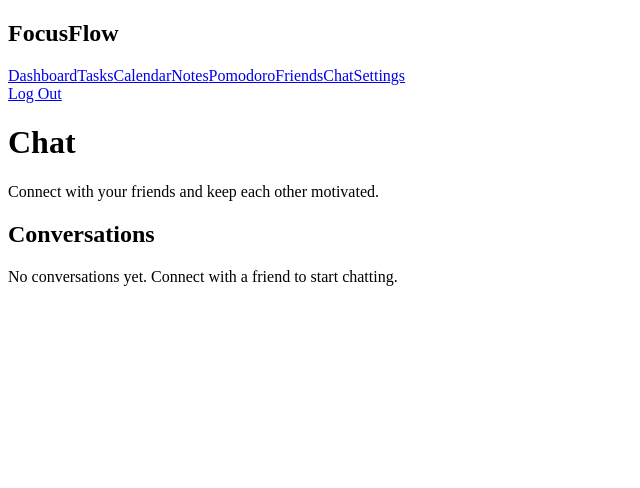
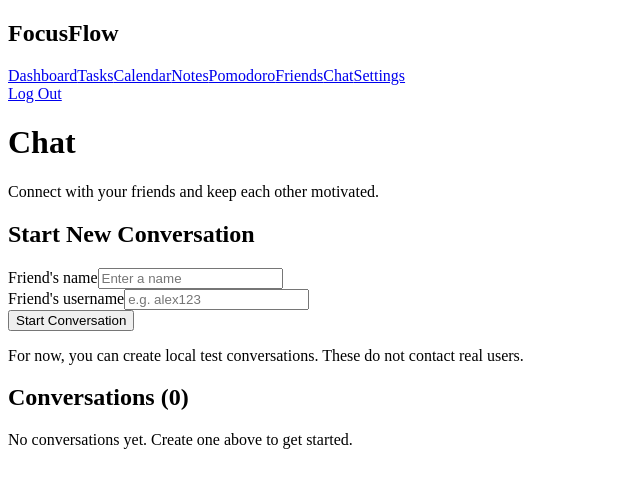
Before and after one commit to brageemah-web/FocusFlow, a React (Vite) app in the folder Frontend/FocusFlow/: page /chat in a window 1280 px wide. Shown: the top 488 px of the page, without its empty margins (0-640 px from the left). Built offline with nearby package versions, Linux system fonts and the light colour scheme.

Commit message:
add persist chat conversations

```diff
--- a/Frontend/FocusFlow/src/pages/Chat.jsx
+++ b/Frontend/FocusFlow/src/pages/Chat.jsx
@@ -1,35 +1,110 @@
-
-import { useState } from "react";
+import { useEffect, useState } from "react";
 import Navigation from "../components/Navigation";
 
+const STORAGE_KEY = "focusflow_chat_conversations";
+
+function loadConversations() {
+    try {
+        const saved = localStorage.getItem(STORAGE_KEY);
+
+        if (!saved) return [];
+
+        const parsed = JSON.parse(saved);
+
+        return Array.isArray(parsed) ? parsed : [];
+    } catch (error) {
+        console.error("Could not load conversations:", error);
+        return [];
+    }
+}
+
 function Chat() {
-    const [conversations, setConversations] = useState([]);
+    const [conversations, setConversations] = useState(loadConversations);
     const [selectedChatId, setSelectedChatId] = useState(null);
+
+    const [friendName, setFriendName] = useState("");
+    const [friendUsername, setFriendUsername] = useState("");
+
     const [message, setMessage] = useState("");
+    const [statusMessage, setStatusMessage] = useState("");
 
     const selectedChat = conversations.find(
         (chat) => chat.id === selectedChatId
     );
 
+    // Save conversations whenever they change
+    useEffect(() => {
+        try {
+            localStorage.setItem(
+                STORAGE_KEY,
+                JSON.stringify(conversations)
+            );
+        } catch (error) {
+            console.error("Could not save conversations:", error);
+        }
+    }, [conversations]);
+
+    // Create a new conversation
+    const createConversation = (event) => {
+        event.preventDefault();
+
+        const name = friendName.trim();
+        const username = friendUsername.trim();
+
+        if (!name || !username) {
+            setStatusMessage("Enter both a name and username.");
+            return;
+        }
+
+        const existingChat = conversations.find(
+            (chat) =>
+                chat.username.toLowerCase() === username.toLowerCase()
+        );
+
+        if (existingChat) {
+            setSelectedChatId(existingChat.id);
+            setStatusMessage("This conversation already exists.");
+            setFriendName("");
+            setFriendUsername("");
+            return;
+        }
+
+        const newConversation = {
+            id: crypto.randomUUID(),
+            name,
+            username,
+            messages: [],
+            createdAt: new Date().toISOString(),
+        };
+
+        setConversations((current) => [
+            ...current,
+            newConversation,
+        ]);
+
+        setSelectedChatId(newConversation.id);
+        setFriendName("");
+        setFriendUsername("");
+        setStatusMessage(`Conversation with ${name} created.`);
+    };
+
+    // Send a message
     const sendMessage = (event) => {
         event.preventDefault();
 
-        const trimmedMessage = message.trim();
+        const text = message.trim();
 
-        if (!trimmedMessage || !selectedChat) return;
+        if (!text || !selectedChat) return;
 
         const newMessage = {
             id: crypto.randomUUID(),
-            text: trimmedMessage,
+            text,
             sender: "me",
-            time: new Date().toLocaleTimeString([], {
-                hour: "2-digit",
-                minute: "2-digit",
-            }),
+            createdAt: new Date().toISOString(),
         };
 
-        setConversations((currentConversations) =>
-            currentConversations.map((chat) =>
+        setConversations((current) =>
+            current.map((chat) =>
                 chat.id === selectedChatId
                     ? {
                           ...chat,
@@ -42,63 +117,185 @@ function Chat() {
         setMessage("");
     };
 
+    // Delete one of your messages
+    const deleteMessage = (messageId) => {
+        setConversations((current) =>
+            current.map((chat) =>
+                chat.id === selectedChatId
+                    ? {
+                          ...chat,
+                          messages: chat.messages.filter(
+                              (item) => item.id !== messageId
+                          ),
+                      }
+                    : chat
+            )
+        );
+    };
+
+    // Delete a conversation and its local messages
+    const deleteConversation = (chatId) => {
+        setConversations((current) =>
+            current.filter((chat) => chat.id !== chatId)
+        );
+
+        if (selectedChatId === chatId) {
+            setSelectedChatId(null);
+        }
+
+        setStatusMessage("Conversation deleted.");
+    };
+
     return (
         <>
             <Navigation />
 
             <main>
                 <h1>Chat</h1>
-                <p>Connect with your friends and keep each other motivated.</p>
+                <p>
+                    Connect with your friends and keep each other motivated.
+                </p>
+
+                {statusMessage && (
+                    <p role="status" aria-live="polite">
+                        {statusMessage}
+                    </p>
+                )}
 
                 <section>
-                    <h2>Conversations</h2>
+                    <h2>Start New Conversation</h2>
+
+                    <form onSubmit={createConversation}>
+                        <div>
+                            <label htmlFor="friendName">
+                                Friend's name
+                            </label>
+
+                            <input
+                                id="friendName"
+                                type="text"
+                                value={friendName}
+                                onChange={(event) =>
+                                    setFriendName(event.target.value)
+                                }
+                                placeholder="Enter a name"
+                                required
+                            />
+                        </div>
+
+                        <div>
+                            <label htmlFor="friendUsername">
+                                Friend's username
+                            </label>
+
+                            <input
+                                id="friendUsername"
+                                type="text"
+                                value={friendUsername}
+                                onChange={(event) =>
+                                    setFriendUsername(event.target.value)
+                                }
+                                placeholder="e.g. alex123"
+                                required
+                            />
+                        </div>
+
+                        <button type="submit">
+                            Start Conversation
+                        </button>
+                    </form>
+
+                    <p>
+                        For now, you can create local test conversations.
+                        These do not contact real users.
+                    </p>
+                </section>
+
+                <section>
+                    <h2>Conversations ({conversations.length})</h2>
 
                     {conversations.length === 0 ? (
                         <p>
-                            No conversations yet. Connect with a friend to
-                            start chatting.
+                            No conversations yet. Create one above to get
+                            started.
                         </p>
                     ) : (
                         conversations.map((chat) => (
+                            <article key={chat.id}>
                                 <button
-                                key={chat.id}
                                     type="button"
-                                onClick={() => setSelectedChatId(chat.id)}
+                                    onClick={() => {
+                                        setSelectedChatId(chat.id);
+                                        setStatusMessage("");
+                                    }}
                                     disabled={selectedChatId === chat.id}
                                 >
-                                {chat.name}
+                                    {chat.name} (@{chat.username})
                                 </button>
+
+                                <button
+                                    type="button"
+                                    onClick={() =>
+                                        deleteConversation(chat.id)
+                                    }
+                                >
+                                    Delete Conversation
+                                </button>
+                            </article>
                         ))
                     )}
                 </section>
 
                 {selectedChat && (
                     <section>
-                        <h2>{selectedChat.name}</h2>
-                        <p>{selectedChat.username}</p>
+                        <h2>Chat with {selectedChat.name}</h2>
+                        <p>@{selectedChat.username}</p>
 
                         <div
+                            aria-label={`Messages with ${selectedChat.name}`}
+                            aria-live="polite"
                             style={{
                                 border: "1px solid #ccc",
                                 padding: "16px",
                                 minHeight: "250px",
                             }}
-                            aria-live="polite"
-                            aria-label={`Messages with ${selectedChat.name}`}
                         >
-                            {selectedChat.messages.map((chatMessage) => (
-                                <div key={chatMessage.id}>
+                            {selectedChat.messages.length === 0 ? (
+                                <p>
+                                    No messages yet. Start the conversation!
+                                </p>
+                            ) : (
+                                selectedChat.messages.map((item) => (
+                                    <article key={item.id}>
                                         <p>
                                             <strong>
-                                            {chatMessage.sender === "me"
+                                                {item.sender === "me"
                                                     ? "You"
                                                     : selectedChat.name}
                                             </strong>
                                         </p>
-                                    <p>{chatMessage.text}</p>
-                                    <small>{chatMessage.time}</small>
-                                </div>
-                            ))}
+
+                                        <p>{item.text}</p>
+
+                                        <small>
+                                            {new Date(
+                                                item.createdAt
+                                            ).toLocaleString()}
+                                        </small>
+
+                                        {item.sender === "me" && (
+                                            <button
+                                                type="button"
+                                                onClick={() =>
+                                                    deleteMessage(item.id)
+                                                }
+                                            >
+                                                Delete Message
+                                            </button>
+                                        )}
+                                    </article>
+                                ))
+                            )}
                         </div>
 
                         <form onSubmit={sendMessage}>
@@ -114,6 +311,7 @@ function Chat() {
                                     setMessage(event.target.value)
                                 }
                                 placeholder="Write a message..."
+                                required
                             />
 
                             <button
```
Lines whose indentation alone changed are shown as unchanged.
